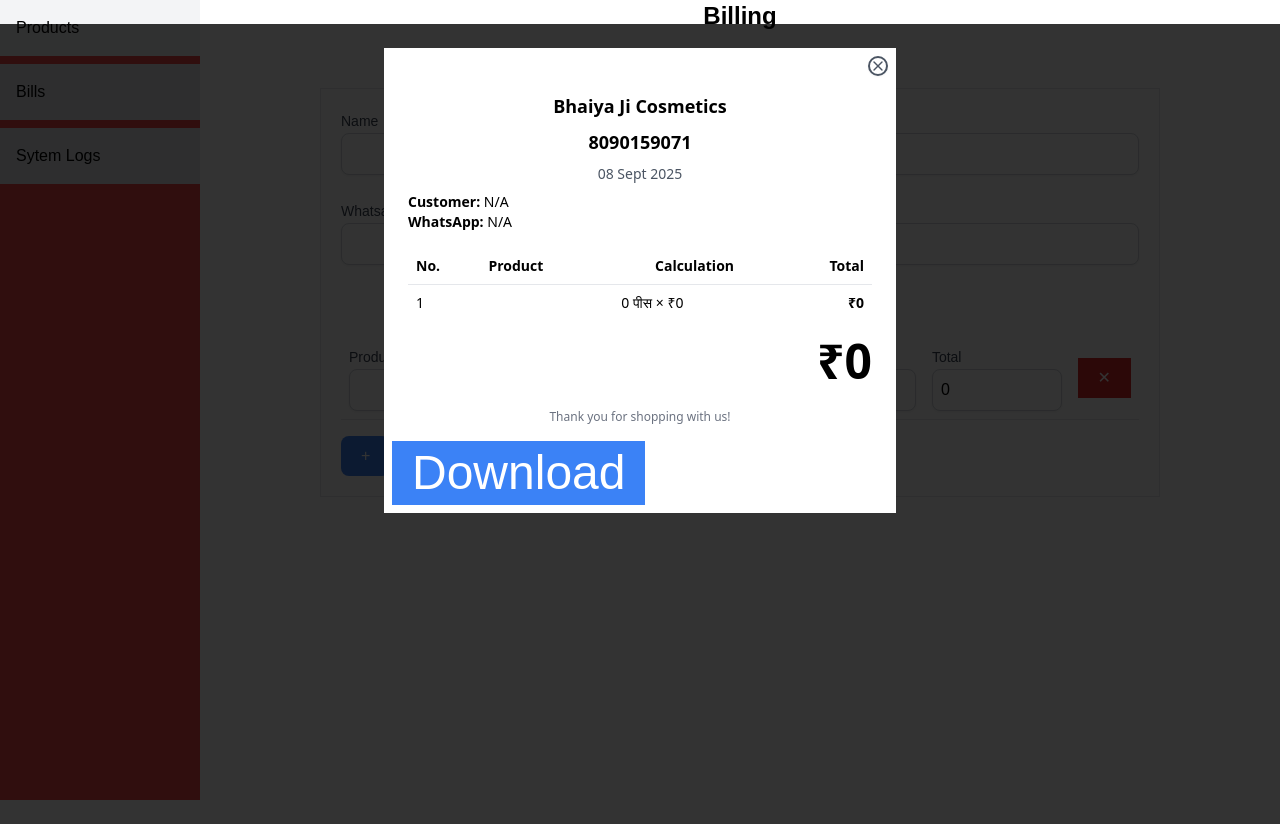
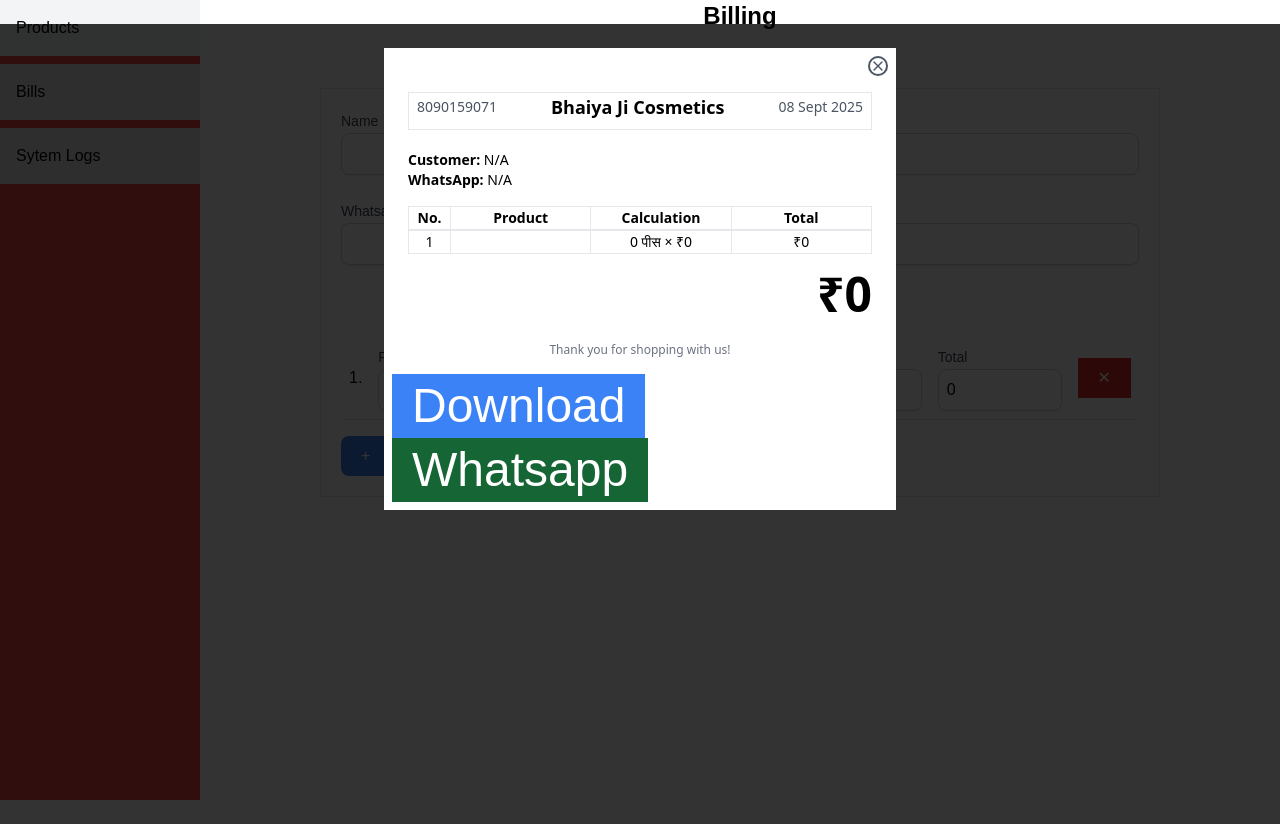
Before and after one commit to AaKuGu/mvp-billing-system, a Next.js app: page /go in a window 1280 px wide. Both pictures are taken after a click on the button 700 px from the left and 68 px from the top of the page. Built offline with nearby package versions, Linux system fonts and the light colour scheme.

Commit message:
few more updates

```diff
--- a/src/app/api/products/funcs.js
+++ b/src/app/api/products/funcs.js
@@ -23,7 +23,7 @@
       .sort({ createdAt: -1 })
       .select("productName");
   } else {
-    products = await Product.find(query).sort({ createdAt: -1 }).limit(10);
+    products = await Product.find(query).sort({ createdAt: -1 });
   }
 
   return products;
--- a/src/features/Billing/Billing.jsx
+++ b/src/features/Billing/Billing.jsx
@@ -10,8 +10,8 @@
 import { RedButton } from "@/shared/components/Button";
 
 const Billing = () => {
-  const [customerName, setCustomerName] = useState("");
-  const [whatsappNum, setWhatsappNum] = useState("");
+  const [customerName, setCustomerName] = useState(null);
+  const [whatsappNum, setWhatsappNum] = useState(null);
   const [billingItems, setBillingItems] = useState();
   const [viewPrintableBill, setViewPrintableBill] = useState(false);
 
--- a/src/features/Billing/BillingItems/BillingItemRow/BillingItemRow.jsx
+++ b/src/features/Billing/BillingItems/BillingItemRow/BillingItemRow.jsx
@@ -115,6 +115,7 @@
       className="flex flex-col md:flex-row w-full text-black p-2 gap-4 relative items-center border-b"
       key={key}
     >
+      <div>{index + 1}.</div>
       <div className="relative flex-1 w-[300px]">
         <ProductName
           setSearchedProducts={setSearchedProducts}
--- /dev/null
+++ b/src/features/Billing/PrintableBill/Main.jsx
@@ -0,0 +1,33 @@
+import React from "react";
+import TableData from "./TableData";
+
+const Main = ({ billingItems }) => {
+  return (
+    <div className="h-full">
+      <table className="w-full border-collapse text-sm">
+        <tbody>
+          {billingItems.map((item, i) => {
+            const _itemDetails = item.itemDetails;
+            const unitPrice = _itemDetails.unitPrice;
+            const quantity = Number(_itemDetails?.quantity) || 0;
+            const unit = _itemDetails.unit;
+            const totalPrice = Number(_itemDetails.totalPrice) || 0;
+
+            return (
+              <TableData
+                unitPrice={unitPrice}
+                item={item}
+                i={i}
+                quantity={quantity}
+                unit={unit}
+                totalPrice={totalPrice}
+              />
+            );
+          })}
+        </tbody>
+      </table>
+    </div>
+  );
+};
+
+export default Main;
--- a/src/features/Billing/PrintableBill/PrintableBill.jsx
+++ b/src/features/Billing/PrintableBill/PrintableBill.jsx
@@ -1,6 +1,18 @@
-import { BlueButton, RoundButtonClose } from "@/shared/components/Button";
+import {
+  BlueButton,
+  GreenButton,
+  RoundButtonClose,
+} from "@/shared/components/Button";
 import React from "react";
-import { calculateGrandTotal, generateCleanPdf } from "./funcs";
+import {
+  calculateGrandTotal,
+  generateCleanPdf,
+  whatsappRedirect,
+} from "./funcs";
+import toast from "react-hot-toast";
+import TableData from "./TableData";
+import Main from "./Main";
+import { dataStyle, srStyle } from "./css";
 
 const PrintableBill = ({
   customerName,
@@ -17,11 +29,14 @@
           <RoundButtonClose onClick={() => setViewPrintableBill(false)} />
         </div>
         <div id="bill-printable" className={`h-full`}>
-          <div className="p-4 font-sans">
-            <h2 className="text-center mb-2 text-lg font-bold">
+          <div className="p-4 font-sans ">
+            <div className={`w-full flex justify-between border items-center px-2 mb-5`}>
+              <h2 className="text-center text-sm text-gray-600 mb-2">
+                8090159071
+              </h2>
+              <h2 className="text-center mb-2 text-sm md:text-lg font-bold">
                 Bhaiya Ji Cosmetics
               </h2>
-            <h2 className="text-center mb-2 text-lg font-bold">8090159071</h2>
               <p className="text-center text-sm text-gray-600 mb-2">
                 {new Date().toLocaleDateString("en-IN", {
                   day: "2-digit",
@@ -29,6 +44,8 @@
                   year: "numeric",
                 })}
               </p>
+            </div>
+
             <div className="mb-4 text-sm">
               <strong>Customer:</strong> {customerName || "N/A"} <br />
               <strong>WhatsApp:</strong> {whatsappNum || "N/A"} <br />
@@ -37,41 +54,16 @@
             <table className="w-full border-collapse text-sm">
               <thead>
                 <tr>
-                  <th className="border-b p-2 text-left">No.</th>
-                  <th className="border-b p-2 text-left">Product</th>
-                  <th className="border-b p-2 text-center">Calculation</th>
-                  <th className="border-b p-2 text-right">Total</th>
+                  <th className={srStyle}>No.</th>
+                  <th className={dataStyle}>Product</th>
+                  <th className={dataStyle}>Calculation</th>
+                  <th className={dataStyle}>Total</th>
                 </tr>
               </thead>
             </table>
 
             {/* Scrollable container for rows */}
-            <div className="h-full">
-              <table className="w-full border-collapse text-sm">
-                <tbody>
-                  {billingItems.map((item, i) => {
-                    const _itemDetails = item.itemDetails;
-                    const unitPrice = _itemDetails.unitPrice;
-                    const quantity = Number(_itemDetails?.quantity) || 0;
-                    const unit = _itemDetails.unit;
-                    const totalPrice = Number(_itemDetails.totalPrice) || 0;
-
-                    return (
-                      <tr key={item.id || i}>
-                        <td className="p-2">{i + 1}</td>
-                        <td className="p-2">{item.itemDetails?.productName}</td>
-                        <td className="p-2 text-center">
-                          {quantity} {unit} × ₹{unitPrice}
-                        </td>
-                        <td className="p-2 text-right font-semibold">
-                          ₹{totalPrice}
-                        </td>
-                      </tr>
-                    );
-                  })}
-                </tbody>
-              </table>
-            </div>
+            <Main billingItems={billingItems} />
 
             <div className="text-right mt-4 font-bold">₹{grandTotal}</div>
 
@@ -81,6 +73,23 @@
           </div>
         </div>
         <BlueButton onClick={() => generateCleanPdf()}>Download</BlueButton>
+        <GreenButton
+          onClick={() => {
+            if (!whatsappNum) {
+              toast.error(`Whatsapp Number Jaruri Hai`);
+              return;
+            } else if (!customerName) {
+              toast.error(`Customer Name Jaruri Hai`);
+              return;
+            }
+            whatsappRedirect(
+              whatsappNum,
+              `Hello ${customerName},\nYour bill has been generated. Please see the attached PDF.`
+            );
+          }}
+        >
+          Whatsapp
+        </GreenButton>
       </div>
     </div>
   );
--- /dev/null
+++ b/src/features/Billing/PrintableBill/TableData.jsx
@@ -0,0 +1,17 @@
+import React from "react";
+import { dataStyle, srStyle } from "./css";
+
+const TableData = ({ item, i, quantity, unit, unitPrice, totalPrice }) => {
+  return (
+    <tr key={item.id || i}>
+      <td className={srStyle}>{i + 1}</td>
+      <td className={dataStyle}>{item.itemDetails?.productName}</td>
+      <td className={dataStyle}>
+        {quantity} {unit} × ₹{unitPrice}
+      </td>
+      <td className={dataStyle}>₹{totalPrice}</td>
+    </tr>
+  );
+};
+
+export default TableData;
--- /dev/null
+++ b/src/features/Billing/PrintableBill/css.js
@@ -0,0 +1,2 @@
+export const srStyle = `w-[30px] border text-center`;
+export const dataStyle = `w-[100px] border text-center`;
--- a/src/features/Billing/PrintableBill/funcs.js
+++ b/src/features/Billing/PrintableBill/funcs.js
@@ -53,3 +53,14 @@
 
   pdf.save(`bill-${Date.now()}.pdf`);
 };
+
+export const whatsappRedirect = async (phone, text) => {
+  // Ensure country code is prefixed (e.g., 91 for India)
+  let formattedPhone = phone.toString();
+  if (!formattedPhone.startsWith("91")) {
+    formattedPhone = "91" + formattedPhone;
+  }
+  const message = encodeURIComponent(text);
+
+  window.open(`https://wa.me/${formattedPhone}?text=${message}`, "_blank");
+};
--- a/src/features/products/createOrUpdateProducts/productName/ExistingProductsNames.jsx
+++ b/src/features/products/createOrUpdateProducts/productName/ExistingProductsNames.jsx
@@ -5,16 +5,13 @@
     <div className="flex items-center gap-2 flex-wrap">
       <p className="font-medium text-gray-700">Existing products:</p>
       <div className="flex gap-2 flex-wrap">
-        {existingMatchingProductNames.map((product) => {
-          const engName = product.productName.find(
-            (d) => d.lang.toLowerCase() === "eng"
-          );
+        {existingMatchingProductNames.map((name) => {
           return (
             <span
-              key={product._id}
+              key={name._id}
               className="px-3 py-1 text-sm bg-blue-100 text-blue-700 rounded-full shadow-sm"
             >
-              {engName ? engName.value : "(no English name)"}
+              {name ? name.value : "(no English name)"}
             </span>
           );
         })}
--- a/src/features/products/createOrUpdateProducts/productName/ProductName.jsx
+++ b/src/features/products/createOrUpdateProducts/productName/ProductName.jsx
@@ -57,7 +57,9 @@
       </div>
       {createOrUpdate === "create" &&
         existingMatchingProductNames.length > 0 && (
-          <ExistingProductsNames existingMatchingProductNames={existingMatchingProductNames} />
+          <ExistingProductsNames
+            existingMatchingProductNames={existingMatchingProductNames}
+          />
         )}
       <div className="flex items-center gap-2">
         <Label styles="min-w-[50px]">Hindi&nbsp;:</Label>
--- a/src/features/products/createOrUpdateProducts/productName/funcs.js
+++ b/src/features/products/createOrUpdateProducts/productName/funcs.js
@@ -13,8 +13,23 @@
   productDetails?.productName?.find((item) => item.lang === lang)?.value || "";
 
 export const fetchProductsNames = async (searchTerm, setProductNames) => {
-  const data = await fetchAllProducts(searchTerm, true);
-  if (data && data.success) {
-    setProductNames(data?.products);
-  }
+  // Get products from localStorage
+  const storedProducts =
+    JSON.parse(window.localStorage.getItem("products")) || [];
+
+  // alert(JSON.stringify(storedProducts));
+
+  // Filter product names in English matching the searchTerm (case-insensitive)
+  const matchedNames = storedProducts
+    .map((product) =>
+      product.productName?.find(
+        (name) =>
+          name?.lang === "eng" &&
+          name?.value.toLowerCase().includes(searchTerm.toLowerCase())
+      )
+    )
+    .filter(Boolean); // remove undefined values
+
+  // Update state
+  setProductNames(matchedNames);
 };
--- a/src/shared/components/Button.jsx
+++ b/src/shared/components/Button.jsx
@@ -1,6 +1,6 @@
 export const GreenButton = ({ onClick, children }) => {
   return (
-    <button className="bg-green-800 text-white px-5 py-2" onClick={onClick}>
+    <button type="button" className="bg-green-800 text-white px-5 py-2" onClick={onClick}>
       {children}
     </button>
   );
```
Lines whose indentation alone changed are shown as unchanged.
